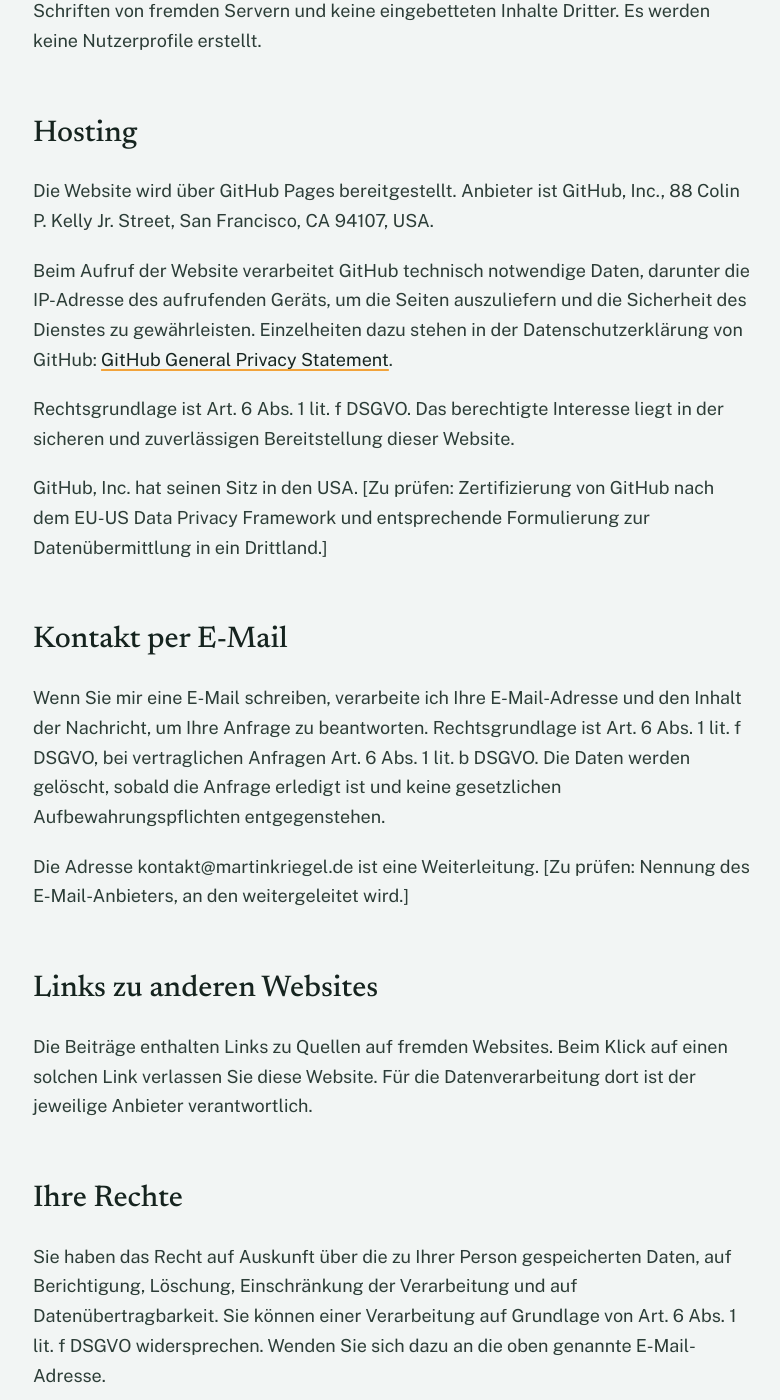
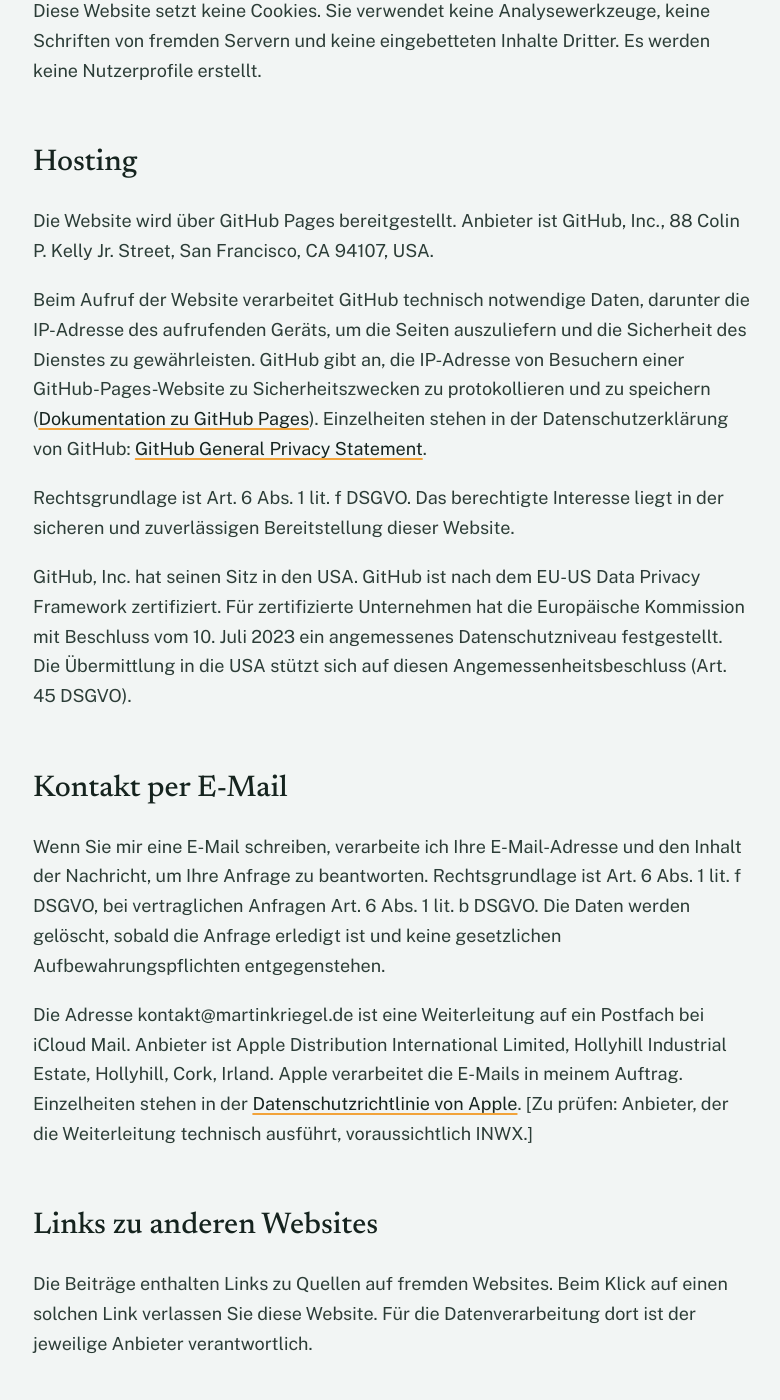
Before and after one commit to 6wgv9g46vr-hash/martinkriegel.de, a Jekyll site: the page built from datenschutz.md, in a window 1280 px wide and 1400 px high, scrolled down 647 px. Shown: the whole window, without its empty margins (247-1027 px from the left). Built offline with Jekyll 4.4.1, drawn with Linux system fonts in a browser that asks for light colours; some of the changed text lies outside the part shown.

Commit message:
Impressum: Privatanschrift bestätigt; Datenschutz: GitHub DPF, iCloud Mail, Aufsichtsbehörde Brandenburg; Beitrag 1, Fassung 5: Absatz Wärme und Luft ausformuliert
Co-Authored-By: Claude Fable 5.1 <noreply@anthropic.com>
Claude-Session: https://claude.ai/code/session_01CXZ8yj4PFtrVaR7nfhfwp7

```diff
--- a/datenschutz.md
+++ b/datenschutz.md
@@ -19,17 +20,17 @@ Diese Website setzt keine Cookies. Sie verwendet keine Analysewerkzeuge, keine S
 
 Die Website wird über GitHub Pages bereitgestellt. Anbieter ist GitHub, Inc., 88 Colin P. Kelly Jr. Street, San Francisco, CA 94107, USA.
 
-Beim Aufruf der Website verarbeitet GitHub technisch notwendige Daten, darunter die IP-Adresse des aufrufenden Geräts, um die Seiten auszuliefern und die Sicherheit des Dienstes zu gewährleisten. Einzelheiten dazu stehen in der Datenschutzerklärung von GitHub: <a href="https://docs.github.com/site-policy/privacy-policies/github-general-privacy-statement">GitHub General Privacy Statement</a>.
+Beim Aufruf der Website verarbeitet GitHub technisch notwendige Daten, darunter die IP-Adresse des aufrufenden Geräts, um die Seiten auszuliefern und die Sicherheit des Dienstes zu gewährleisten. GitHub gibt an, die IP-Adresse von Besuchern einer GitHub-Pages-Website zu Sicherheitszwecken zu protokollieren und zu speichern (<a href="https://docs.github.com/en/pages/getting-started-with-github-pages/what-is-github-pages">Dokumentation zu GitHub Pages</a>). Einzelheiten stehen in der Datenschutzerklärung von GitHub: <a href="https://docs.github.com/site-policy/privacy-policies/github-general-privacy-statement">GitHub General Privacy Statement</a>.
 
 Rechtsgrundlage ist Art. 6 Abs. 1 lit. f DSGVO. Das berechtigte Interesse liegt in der sicheren und zuverlässigen Bereitstellung dieser Website.
 
-GitHub, Inc. hat seinen Sitz in den USA. [Zu prüfen: Zertifizierung von GitHub nach dem EU-US Data Privacy Framework und entsprechende Formulierung zur Datenübermittlung in ein Drittland.]
+GitHub, Inc. hat seinen Sitz in den USA. GitHub ist nach dem EU-US Data Privacy Framework zertifiziert. Für zertifizierte Unternehmen hat die Europäische Kommission mit Beschluss vom 10. Juli 2023 ein angemessenes Datenschutzniveau festgestellt. Die Übermittlung in die USA stützt sich auf diesen Angemessenheitsbeschluss (Art. 45 DSGVO).
 
 ## Kontakt per E-Mail
 
 Wenn Sie mir eine E-Mail schreiben, verarbeite ich Ihre E-Mail-Adresse und den Inhalt der Nachricht, um Ihre Anfrage zu beantworten. Rechtsgrundlage ist Art. 6 Abs. 1 lit. f DSGVO, bei vertraglichen Anfragen Art. 6 Abs. 1 lit. b DSGVO. Die Daten werden gelöscht, sobald die Anfrage erledigt ist und keine gesetzlichen Aufbewahrungspflichten entgegenstehen.
 
-Die Adresse kontakt@martinkriegel.de ist eine Weiterleitung. [Zu prüfen: Nennung des E-Mail-Anbieters, an den weitergeleitet wird.]
+Die Adresse kontakt@martinkriegel.de ist eine Weiterleitung auf ein Postfach bei iCloud Mail. Anbieter ist Apple Distribution International Limited, Hollyhill Industrial Estate, Hollyhill, Cork, Irland. Apple verarbeitet die E-Mails in meinem Auftrag. Einzelheiten stehen in der <a href="https://www.apple.com/legal/privacy/de-ww/">Datenschutzrichtlinie von Apple</a>. [Zu prüfen: Anbieter, der die Weiterleitung technisch ausführt, voraussichtlich INWX.]
 
 ## Links zu anderen Websites
 
@@ -39,7 +40,7 @@ Die Beiträge enthalten Links zu Quellen auf fremden Websites. Beim Klick auf ei
 
 Sie haben das Recht auf Auskunft über die zu Ihrer Person gespeicherten Daten, auf Berichtigung, Löschung, Einschränkung der Verarbeitung und auf Datenübertragbarkeit. Sie können einer Verarbeitung auf Grundlage von Art. 6 Abs. 1 lit. f DSGVO widersprechen. Wenden Sie sich dazu an die oben genannte E-Mail-Adresse.
 
-Sie haben außerdem das Recht, sich bei einer Datenschutzaufsichtsbehörde zu beschweren. [Zu prüfen: zuständige Aufsichtsbehörde je nach Anschrift des Verantwortlichen.]
+Sie haben außerdem das Recht, sich bei einer Datenschutzaufsichtsbehörde zu beschweren. Zuständig ist die Landesbeauftragte für den Datenschutz und für das Recht auf Akteneinsicht Brandenburg, Stahnsdorfer Damm 77, 14532 Kleinmachnow, <a href="https://www.lda.brandenburg.de">www.lda.brandenburg.de</a>.
 
 ## Stand
 
```
Also changed, not shown: other parts of datenschutz.md (+2 -1 lines), _drafts/stromausfall-im-krankenhaus.md (+3 -1 lines), impressum.md (+1 -1 lines).
